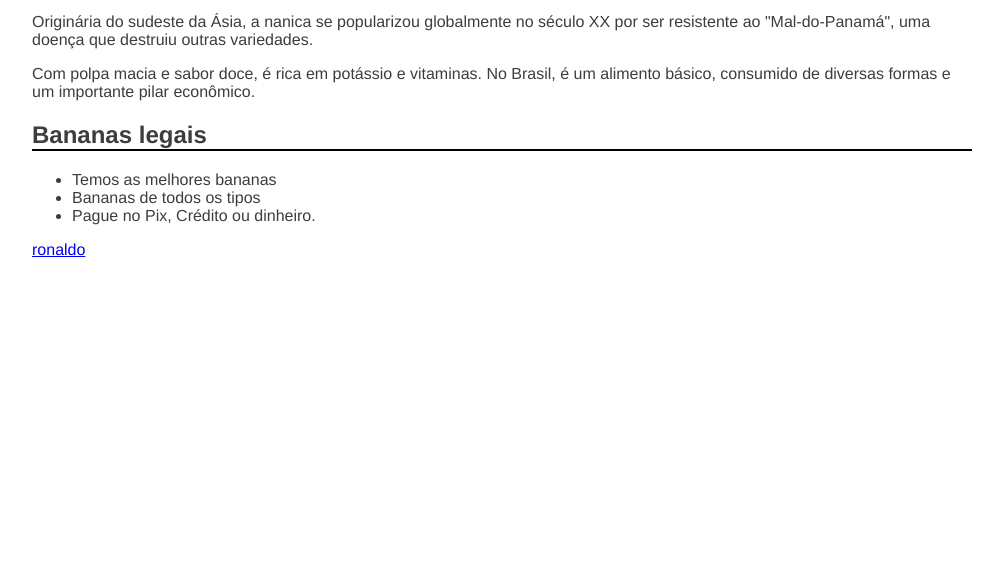
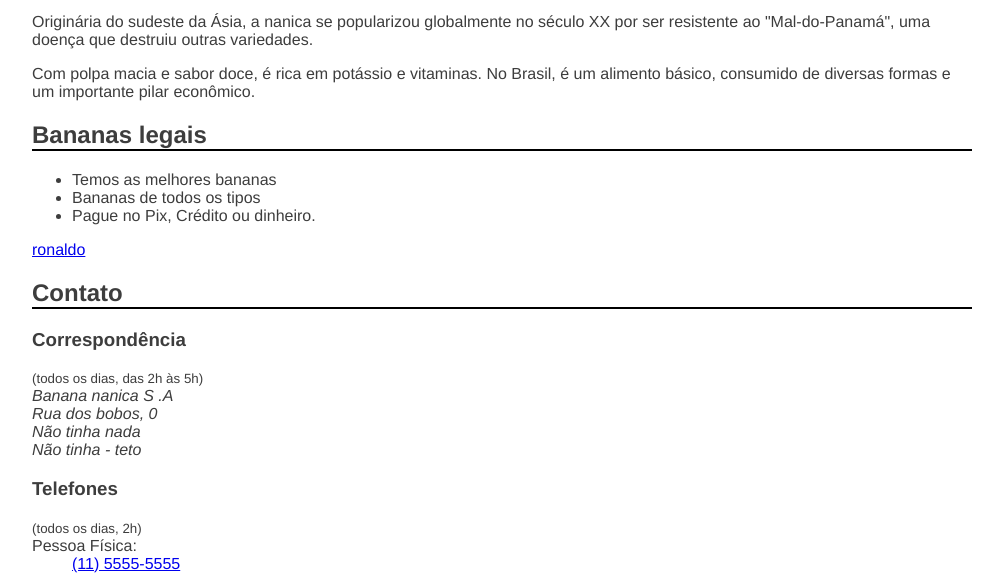
Before and after one commit to felipefelipefelipefelipefelipe/felipefelipefelipefelipefelipe.github.io, a plain HTML site: page banana.html in a window 1280 px wide. Shown: the part 785-1366 px from the top of the page, without its empty margins (138-1141 px from the left). Before the commit the page ends 1052 px from the top, so only its background shows below. Drawn offline with Linux system fonts and the light colour scheme.

Commit message:
Update banana.html

```diff
--- a/banana.html
+++ b/banana.html
@@ -1,7 +1,7 @@
 <!DOCTYPE html>
 <html>
     <head>
-        <tittle>Banana em promoção</tittle>
+        <tittle class="titulotopo">Banana em promoção</tittle>
         <meta charset="utf-8">
         <link href="favicon.ico" rel="icon">
         <link rel="stylesheet" href="sobre.css">
@@ -13,7 +13,7 @@
             banana daora
         </figcaption>
 
-        <h1> Banana nanica</h1>
+        <h1 class="titulo"> Banana nanica</h1>
 
     <p>A banana-nanica, também conhecida como banana-cavendish, é uma das frutas mais consumidas no mundo.
     Apesar do nome, a bananeira é que é "nanica" (baixa), e não a fruta, que é uma das maiores.</p>
@@ -25,7 +25,7 @@
     <p>Com polpa macia e sabor doce, é rica em potássio e vitaminas.
     No Brasil, é um alimento básico, consumido de diversas formas e um importante pilar econômico.</p>
 
-    <h2 id="diferenciais"> Bananas legais</h2>
+    <h2 id="diferenciais" class="subtitulo"> Bananas legais</h2>
     <ul>
         <li>Temos as melhores bananas</li>
         <li>Bananas de todos os tipos</li>
@@ -34,6 +34,32 @@
     </ul>
 
     <a href="https://maps.app.goo.gl/xQ4H5jDarmjmHoWa8"> ronaldo</a>
-    </body>
+
+    <h2 class="titulo">Contato</h2>
+    <h3>Correspondência</h3>
+    <small>(todos os dias, das 2h às 5h)</small>
+    <address>
+        Banana nanica S .A
+        <br>
+        Rua dos bobos, 0
+        <br>
+        Não tinha nada
+        <br>
+        Não tinha - teto
+    </address>
+
+    <h3>Telefones</h3>
+    <small>(todos os dias, 2h)</small>
+    <d1>
+        <dt>Pessoa Física: </dt>
+        <dd><a href="tel://115555-5555">(11) 5555-5555</a></dd>
+    </d1>
+
+
+
+
+
+
+</body>
     <footer></footer>
 </html>
```
